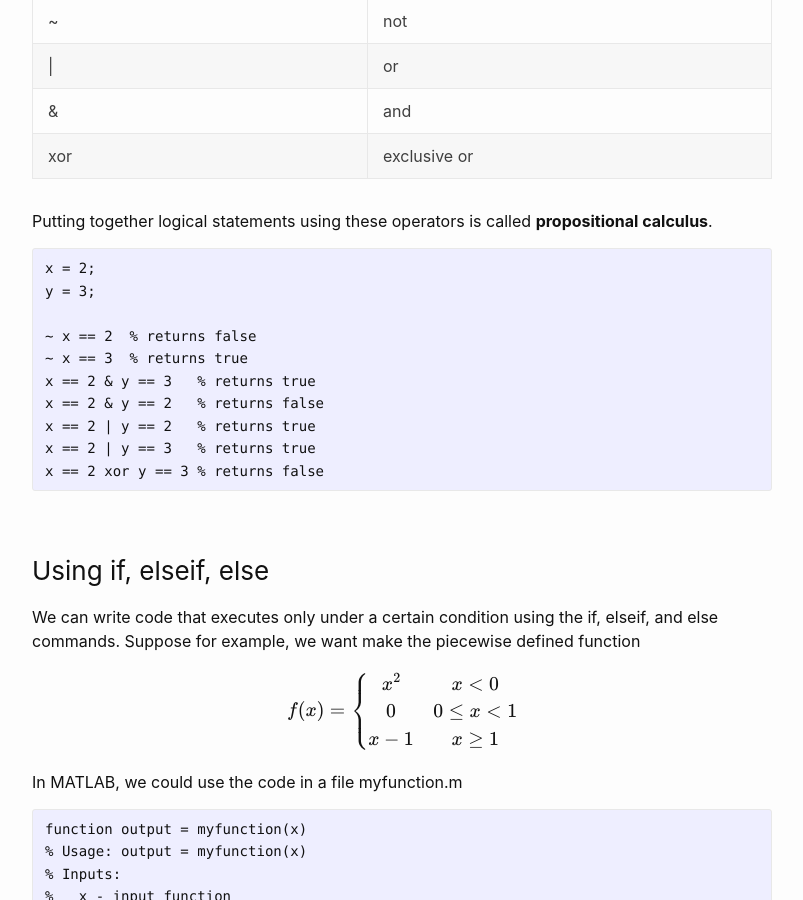
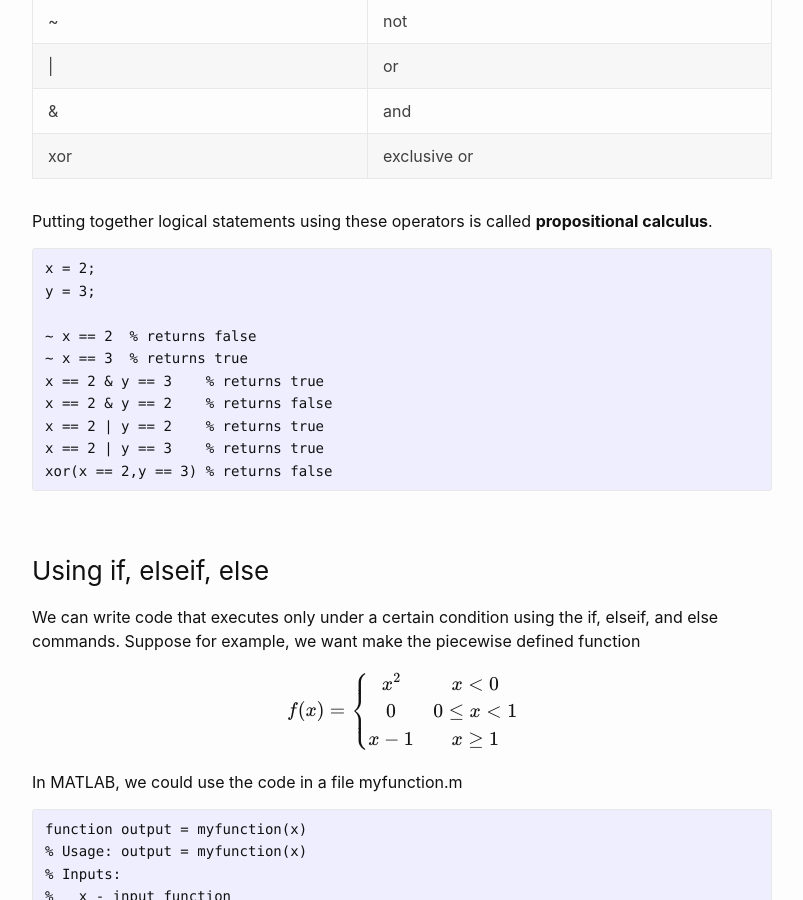
Before and after one commit to wcasper/math107spring2023, a Jekyll site: the page built from _posts/2023-02-08-Week-3-Lecture-6.md, in a window 1280 px wide and 900 px high, scrolled down 2802 px. Shown: the whole window, without its empty margins (238-1041 px from the left). Built offline with Jekyll 4.4.1, drawn with Linux system fonts in a browser that asks for light colours.

Commit message:
fixed typo

````diff
--- a/_posts/2023-02-08-Week-3-Lecture-6.md
+++ b/_posts/2023-02-08-Week-3-Lecture-6.md
@@ -112,11 +112,11 @@ y = 3;
 
 ~ x == 2  % returns false
 ~ x == 3  % returns true
-x == 2 & y == 3   % returns true
-x == 2 & y == 2   % returns false
-x == 2 | y == 2   % returns true
-x == 2 | y == 3   % returns true
-x == 2 xor y == 3 % returns false
+x == 2 & y == 3    % returns true
+x == 2 & y == 2    % returns false
+x == 2 | y == 2    % returns true
+x == 2 | y == 3    % returns true
+xor(x == 2,y == 3) % returns false
 ```
 
 ### Using if, elseif, else
````
